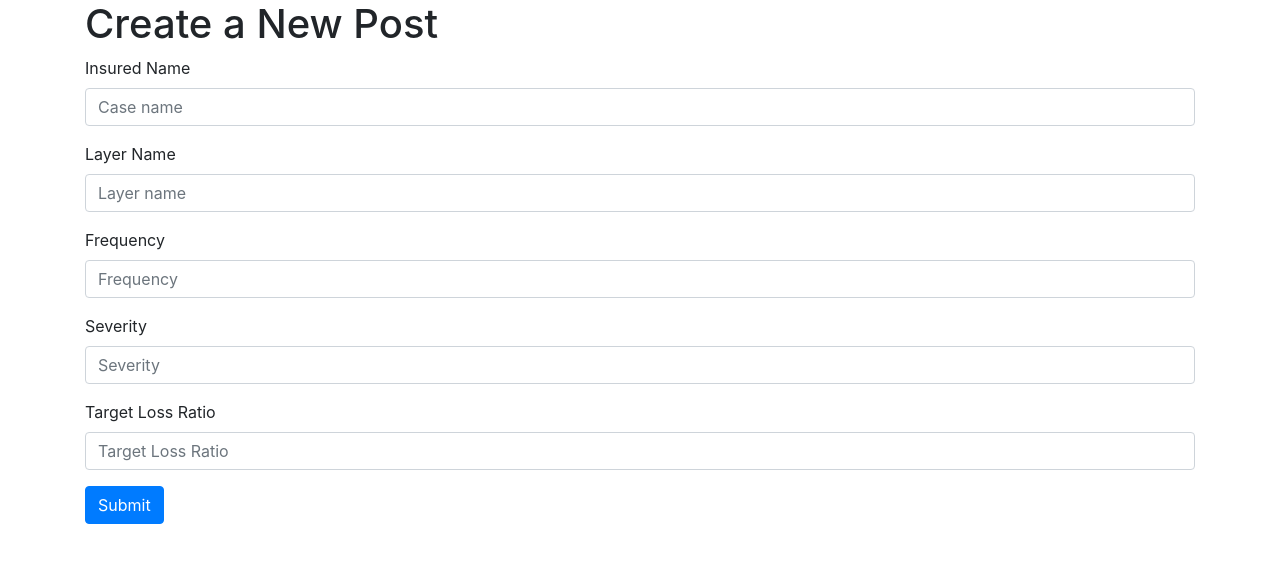
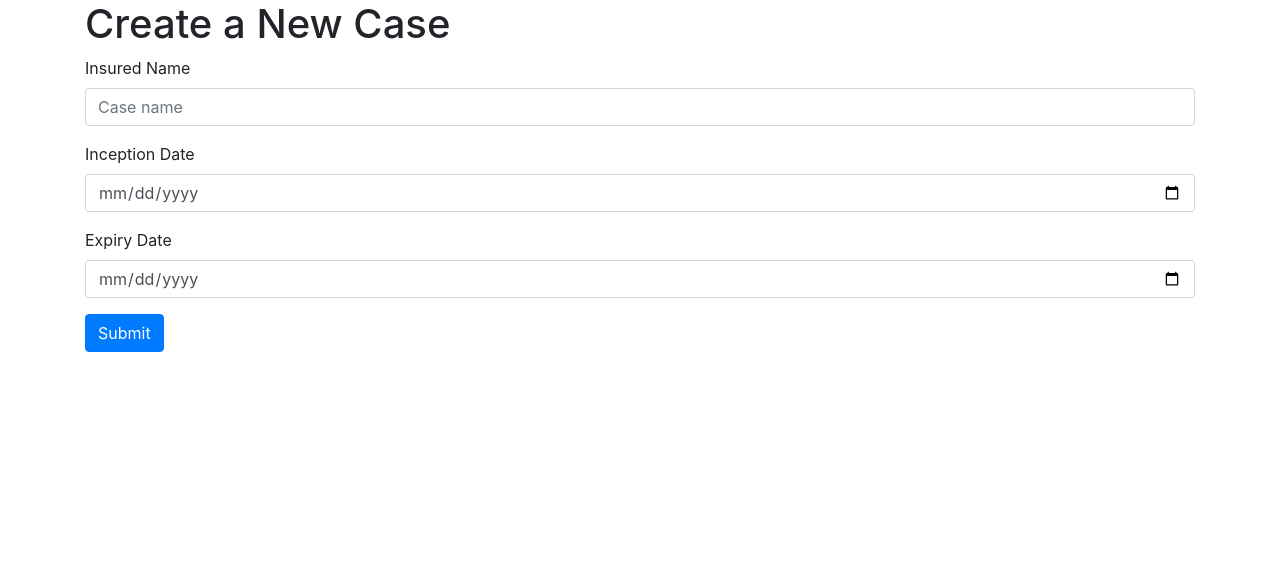
Before and after one commit to stefanstrydom1/Learn-Git, a Flask app: page /create in a window 1280 px wide. Shown: the part 56-619 px from the top of the page. Run offline with Flask 2, Linux system fonts and the light colour scheme; some libraries are stand-ins or nearby versions.

Commit message:
Claims Upload Working

```diff
--- a/app.py
+++ b/app.py
@@ -2,6 +2,7 @@ from flask import Flask, render_template, request, url_for, flash, redirect
 import sqlite3
 from werkzeug.exceptions import abort
 from model import premium_calculation
+import pandas as pd
 
 def get_db_connection():
     conn = sqlite3.connect('database.db')
@@ -10,7 +11,7 @@ def get_db_connection():
 
 def get_case(case_id):
     conn = get_db_connection()
-    case = conn.execute('SELECT * FROM cases WHERE id = ?',
+    case = conn.execute('SELECT * FROM cases WHERE case_id = ?',
                         (case_id,)).fetchone()
     conn.close()
     if case is None:
@@ -38,62 +39,72 @@ def case(case_id):
 
 @app.route('/create', methods=('GET', 'POST'))
 def create():
-    frequency = 0.0
-    severity = 0.0
-    expected_loss = 0.0
-    technical_premium = 0.0
 
     if request.method == 'POST':
         insured_name = request.form['insured_name']
-        layer_name = request.form['layer_name']
-        frequency = float(request.form['frequency'])
-        severity = float(request.form['severity'])
-        target_loss_ratio = float(request.form['target_loss_ratio'])
-        expected_loss, technical_premium = calculate_premium(frequency, severity, target_loss_ratio)
-
-        if not insured_name:
-            flash('Name is required!')
-        else:
-            conn = get_db_connection()
-            conn.execute('INSERT INTO cases (insured_name, layer_name, frequency, severity, target_loss_ratio, expected_loss, technical_premium) VALUES (?, ?, ?, ?, ?, ?, ?)',
-                            (insured_name, layer_name, frequency, severity, target_loss_ratio, expected_loss, technical_premium))
-            conn.commit()
-            conn.close()
-            return redirect(url_for('index'))
-    return render_template('create.html')
-
-@app.route('/<int:id>/edit', methods=('GET', 'POST'))
-def edit(id):
-    case = get_case(id)
-
-    if request.method == 'POST':
-        insured_name = request.form['insured_name']
-        layer_name = request.form['layer_name']
-        frequency = float(request.form['frequency'])
-        severity = float(request.form['severity'])
-        target_loss_ratio = float(request.form['target_loss_ratio'])
-        expected_loss, technical_premium = calculate_premium(frequency, severity, target_loss_ratio)
+        inception_date = request.form['inception_date']
+        expiry_date = request.form['expiry_date']
 
 
         if not insured_name:
             flash('Name is required!')
         else:
             conn = get_db_connection()
-            conn.execute('UPDATE cases SET insured_name = ?, layer_name = ?, frequency = ?, severity = ?, target_loss_ratio = ?, expected_loss = ?,  technical_premium = ?'
-                         ' WHERE id = ?',
-                         (insured_name, layer_name, frequency, severity, target_loss_ratio, expected_loss, technical_premium, id))
+            conn.execute('INSERT INTO cases (insured_name, inception_date, expiry_date) VALUES (?, ?, ?)',
+                            (insured_name, inception_date, expiry_date))
             conn.commit()
             conn.close()
-            return redirect(url_for('case',case_id=id))
+            return redirect(url_for('index'))
+    return render_template('create.html')
+
+@app.route('/<int:case_id>/edit', methods=('GET', 'POST'))
+def edit(case_id):
+    case = get_case(case_id)
+
+    if request.method == 'POST':
+        insured_name = request.form['insured_name']
+        inception_date = request.form['inception_date']
+        expiry_date = request.form['expiry_date']
+
+
+        if not insured_name:
+            flash('Name is required!')
+        else:
+            conn = get_db_connection()
+            conn.execute('UPDATE cases SET insured_name = ?, inception_date = ?, expiry_date = ?'
+                         ' WHERE case_id = ?',
+                         (insured_name, inception_date, expiry_date, case_id))
+            conn.commit()
+            conn.close()
+            return redirect(url_for('case',case_id=case_id))
 
     return render_template('edit.html', case=case)
 
-@app.route('/<int:id>/delete', methods=('POST',))
-def delete(id):
-    case = get_case(id)
+@app.route('/<int:case_id>/delete', methods=('POST',))
+def delete(case_id):
+    case = get_case(case_id)
     conn = get_db_connection()
-    conn.execute('DELETE FROM cases WHERE id = ?', (id,))
+    conn.execute('DELETE FROM cases WHERE case_id = ?', (id,))
     conn.commit()
     conn.close()
     flash('"{}" was successfully deleted!'.format(case['insured_name']))
     return redirect(url_for('index'))
+
+@app.route('/<int:case_id>/upload_claims', methods=('GET','POST'))
+def upload_claims(case_id):
+    case = get_case(case_id)
+    sqlite_table = "claims"
+
+    if request.method == 'POST':
+        file = request.form['upload_claims_file']
+        data_table = pd.read_excel(file)
+        data_table['case_id'] = case_id
+        conn = get_db_connection()
+        data_table.to_sql(sqlite_table,conn,if_exists='append',index=False)
+        return render_template('data.html', data_table=data_table.to_html())
+    return render_template('upload_claims.html', case=case)
+
+@app.route('/data', methods = ('GET','POST'))
+def data(data_table):
+    manipulated_data = data_table
+    return render_template('data.html', data = manipulated_data)
--- a/templates/create.html
+++ b/templates/create.html
@@ -1,7 +1,7 @@
 {% extends 'base.html' %}
 
 {% block content %}
-<h1>{% block title %} Create a New Post {% endblock %}</h1>
+<h1>{% block title %} Create a New Case {% endblock %}</h1>
 
 <form method="post">
     <div class="form-group">
@@ -12,33 +12,18 @@
     </div>
 
     <div class="form-group">
-        <label for="layer_name">Layer Name</label>
-        <input type="text" name="layer_name"
-               placeholder="Layer name" class="form-control"
-               value="{{ request.form['layer_name'] }}"></input>
+        <label for="inception_date">Inception Date</label>
+        <input type="date" name="inception_date"
+               placeholder="Inception Date" class="form-control"
+               value="{{ request.form['inception_date'] }}"></input>
     </div>
 
     <div class="form-group">
-        <label for="frequency">Frequency</label>
-        <input type="number" step = "any" name="frequency"
-               placeholder="Frequency" class="form-control"
-               value="{{ request.form['frequency'] }}"></input>
+        <label for="expiry_date">Expiry Date</label>
+        <input type="date" name="expiry_date"
+               placeholder="Expiry Date" class="form-control"
+               value="{{ request.form['expiry_date'] }}"></input>
     </div>
-
-    <div class="form-group">
-        <label for="severity">Severity</label>
-        <input type="number" step = "any" name="severity"
-               placeholder="Severity" class="form-control"
-               value="{{ request.form['severity'] }}"></input>
-    </div>
-
-    <div class="form-group">
-        <label for="target_loss_ratio">Target Loss Ratio</label>
-        <input type="number" step = "any" name="target_loss_ratio"
-               placeholder="Target Loss Ratio" class="form-control"
-               value="{{ request.form['target_loss_ratio'] }}"></input>
-    </div>
-
 
     <div class="form-group">
         <button type="submit" class="btn btn-primary">Submit</button>
--- /dev/null
+++ b/templates/data.html
@@ -0,0 +1 @@
+{{ data_table | safe }}
```
Also changed, not shown: templates/case.html (+4 -7 lines), templates/edit.html (+7 -23 lines), templates/index.html (+8 -2 lines), templates/upload_claims.html (added, +21 -0 lines), database.db, 1 other file.
